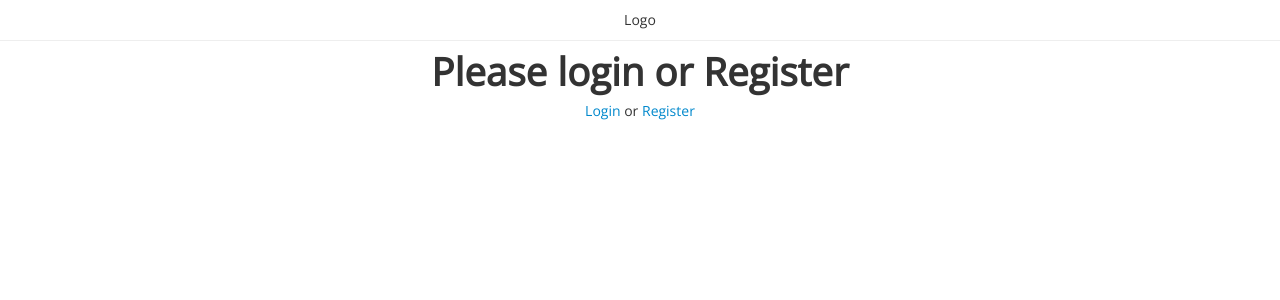
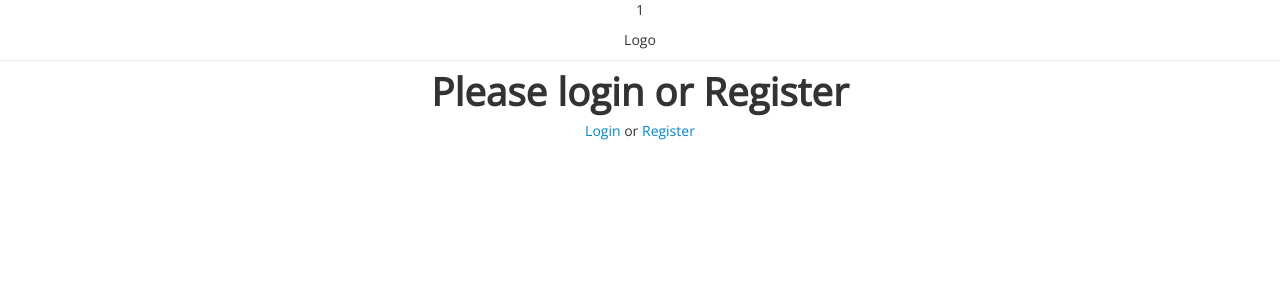
Before and after one commit to mattcreativehatchet/Project, a PHP site: page /Home.php in a window 1280 px wide. Shown: the top 300 px of the page. Run offline with PHP 8.4, Linux system fonts and the light colour scheme; some libraries are stand-ins or nearby versions.

Commit message:
Update Home.php

```diff
--- a/Home.php
+++ b/Home.php
@@ -6,7 +6,7 @@
 ?>
 
 <!DOCTYPE html>
-<html>
+<html>1
 <head>
   <meta charset="utf-8">
   <meta http-equiv="X-UA-Compatible" content="IE=edge">
```
